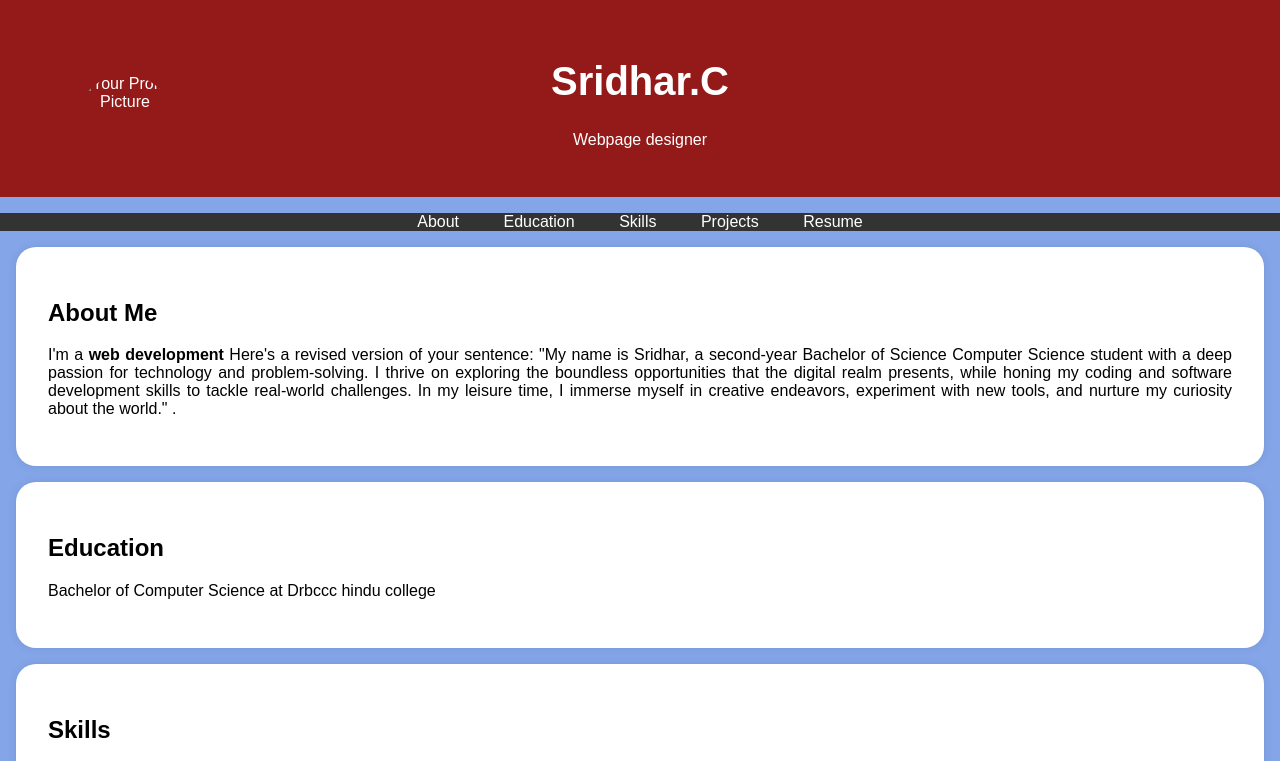
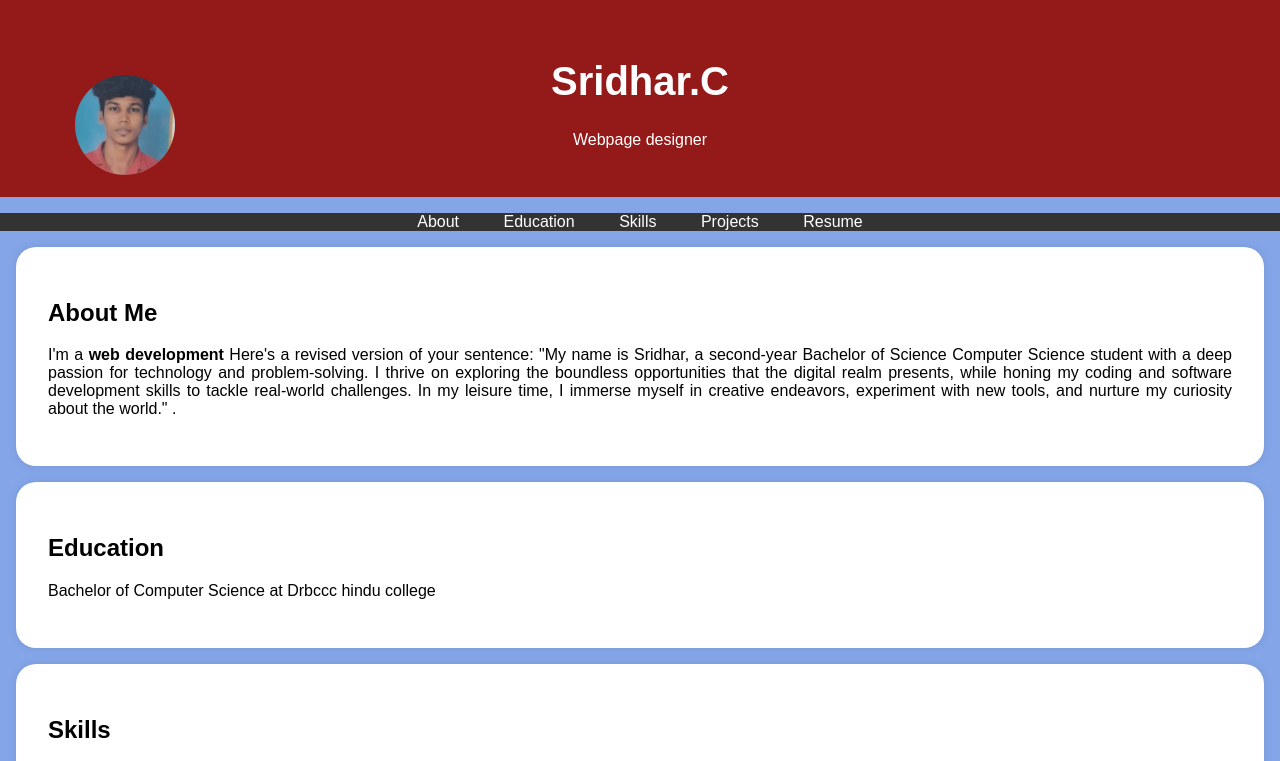
Before and after one commit to Sridhar9090/Project-Naan, a plain HTML site: page index.html in a window 1280 px wide. Shown: the top 761 px of the page. Drawn offline with Linux system fonts and the light colour scheme.

Commit message:
Update index.html

```diff
--- a/index.html
+++ b/index.html
@@ -95,7 +95,7 @@
     <header>
         <div class="header-content">
             <!-- Add your profile picture here -->
-            <img src="ss.jpg" alt="Your Profile Picture" class="profile-picture">
+            <img src="s.jpg" alt="Your Profile Picture" class="profile-picture">
             <h1>Sridhar.C</h1>
             <p>Webpage designer</p>
         </div>
```
